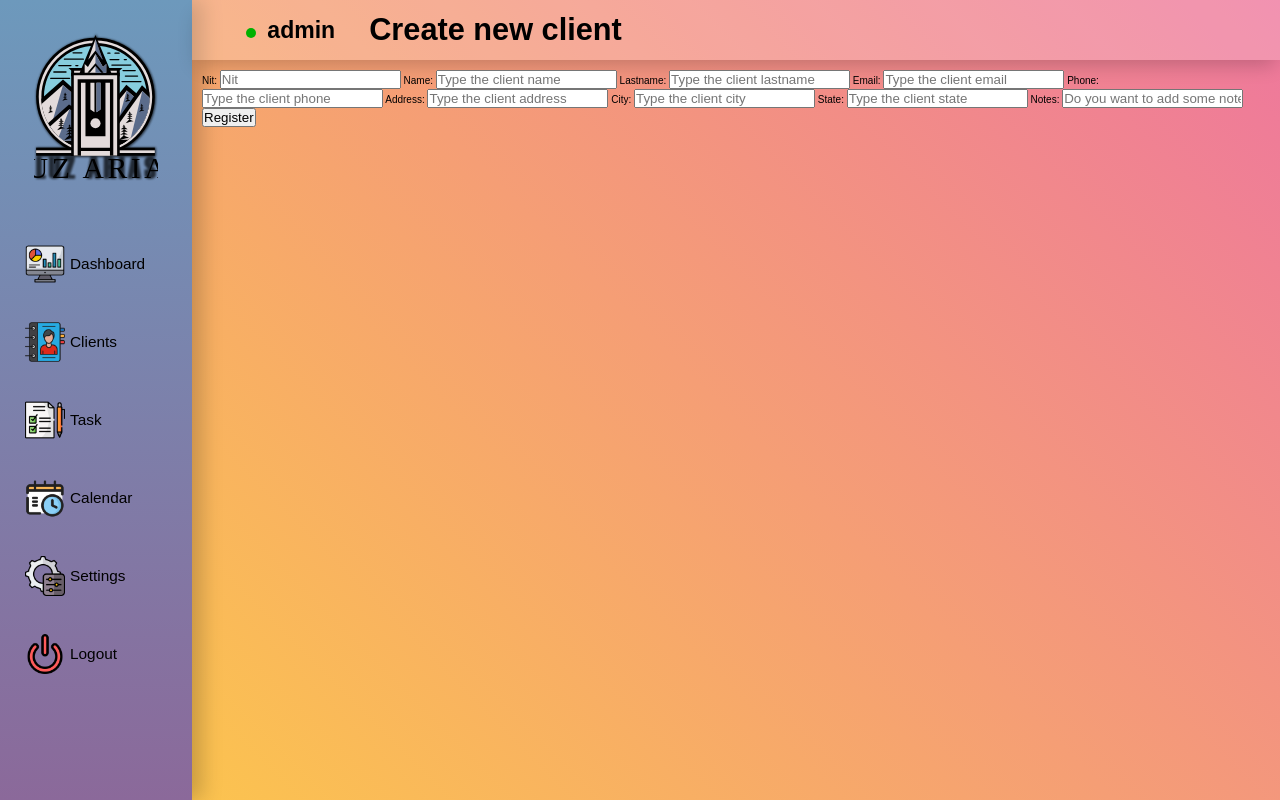
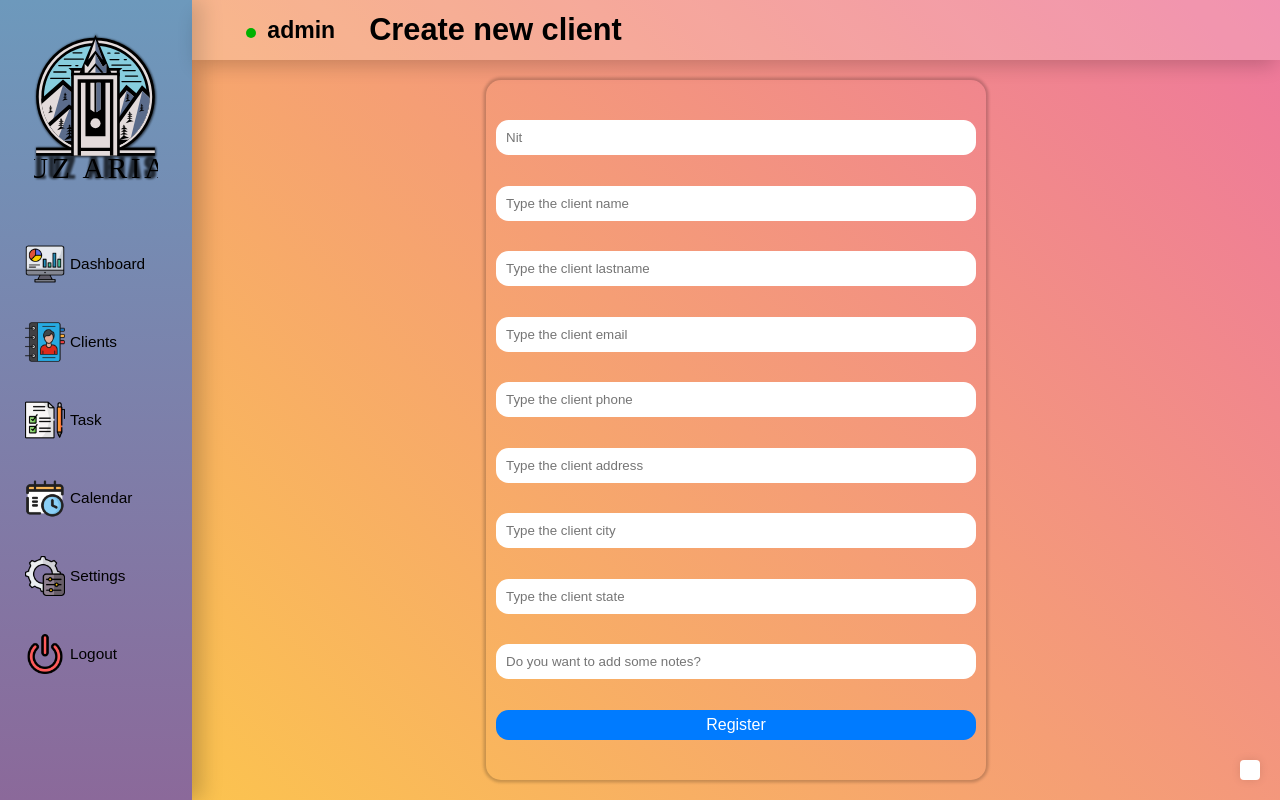
Before and after one commit to JdanielGA/Flask_App, a Flask app: page /clients/create in a window 1280 px wide. Run offline with Flask 3, Linux system fonts and the light colour scheme; a user stored in the database is signed in; data comes from the database, SQL or seed files in the repository.

Commit message:
CSS for Create client page added

```diff
--- a/src/static/css/pages/base.css
+++ b/src/static/css/pages/base.css
@@ -43,6 +43,7 @@ html {
     width: 100%;
     flex-grow: 1;
     padding: 1rem;
+    display: flex;
     overflow: hidden;
 }
 
--- a/src/static/css/pages/create_client.css
+++ b/src/static/css/pages/create_client.css
@@ -0,0 +1,63 @@
+.content-form {
+    width: 100%;
+    padding: 1rem;
+    flex-grow: 1;
+    display: flex;
+    justify-content: center;
+    align-items: center;
+    overflow: auto;
+}
+
+.content-form__form {
+    width: 100%;
+    max-width: 50rem;
+    height: 100%;
+    padding: 1rem;
+    display: flex;
+    flex-direction: column;
+    justify-content: space-evenly;
+    font-size: 1.6rem;
+    box-shadow: 0 0 0.3rem 0.25rem rgba(0, 0, 0, 0.20);
+    border-radius: 1.5rem;
+    overflow: auto;
+}
+
+.form-control {
+    width: 100%;
+    height: 3.5rem;
+    padding: 0 1rem;
+    border-radius: 1.25rem;
+    border: none;
+    box-sizing: border-box;
+}
+
+.form-control:focus {
+    border-color: #007bff;
+    outline: none;
+    box-shadow: 0px 0px 5px rgba(0, 123, 255, 0.5);
+}
+
+.content-form__form input[type="submit"] {
+    width: 100%;
+    height: 3rem;
+    cursor: pointer;
+    background-color: #007bff;
+    color: white;
+    border: none;
+    border-radius: 1.25rem;
+    font-size: 1.6rem;
+}
+
+.content-form__form input[type="submit"]:hover {
+    background-color: #0056b3;
+}
+
+.content-form__alert {
+    position: fixed;
+    bottom: 20px;
+    right: 20px;
+    padding: 10px;
+    background-color: white;
+    border-radius: 4px;
+    box-shadow: 0px 0px 10px rgba(0, 0, 0, 0.1);
+}
--- a/src/templates/pages/create_client.html
+++ b/src/templates/pages/create_client.html
@@ -3,6 +3,7 @@
 {% block page %}Create new client{% endblock %}
 
 {% block css %}
+<link rel="stylesheet" href="{{ url_for('static', filename='css/pages/create_client.css') }}">
 {% endblock %}
 
 {% block title %}Create new client{% endblock %}
@@ -10,23 +11,14 @@
 <main class="content-form">
     <form class="content-form__form" action="{{ url_for('clients.create_client') }}"  onsubmit="return validateForm()" method="post">
         {{ form.hidden_tag() }}
-        {{ form.nit.label }}
         {{ form.nit (class="form-control", placeholder="Nit", id="client_nit") }}
-        {{ form.name.label }}
         {{ form.name (class="form-control", placeholder="Type the client name", id="client_name") }}
-        {{ form.lastname.label }}
         {{ form.lastname (class="form-control", placeholder="Type the client lastname", id="client_lastname") }}
-        {{ form.email.label }}
         {{ form.email (class="form-control", placeholder="Type the client email", id="client_email") }}
-        {{ form.phone.label }}
         {{ form.phone (class="form-control", placeholder="Type the client phone", id="client_phone") }}
-        {{ form.address.label }}
         {{ form.address (class="form-control", placeholder="Type the client address", id="client_address") }}
-        {{ form.city.label }}
         {{ form.city (class="form-control", placeholder="Type the client city", id="client_city") }}
-        {{ form.state.label }}
         {{ form.state (class="form-control", placeholder="Type the client state", id="client_state") }}
-        {{ form.notes.label }}
         {{ form.notes (class="form-control", placeholder="Do you want to add some notes?", id="client_notes") }}
         {{ form.register}}
     </form>
```
